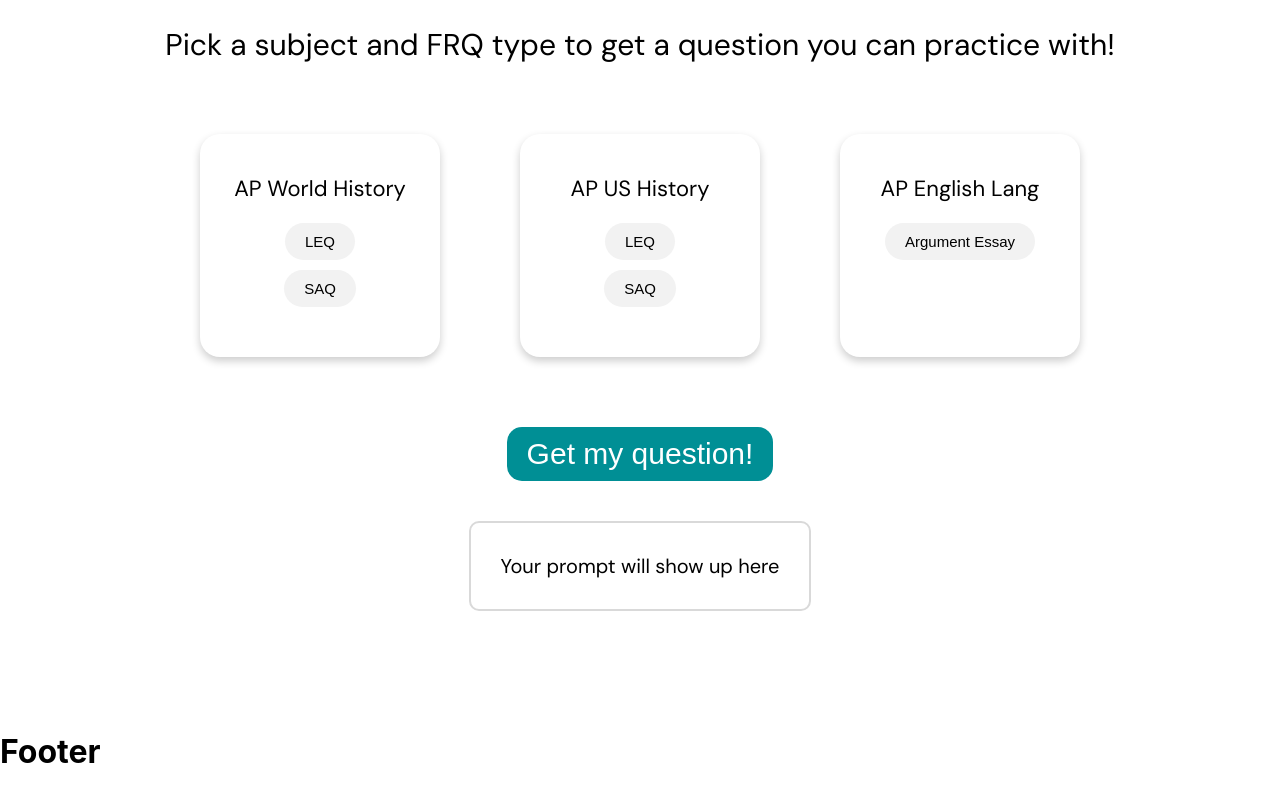
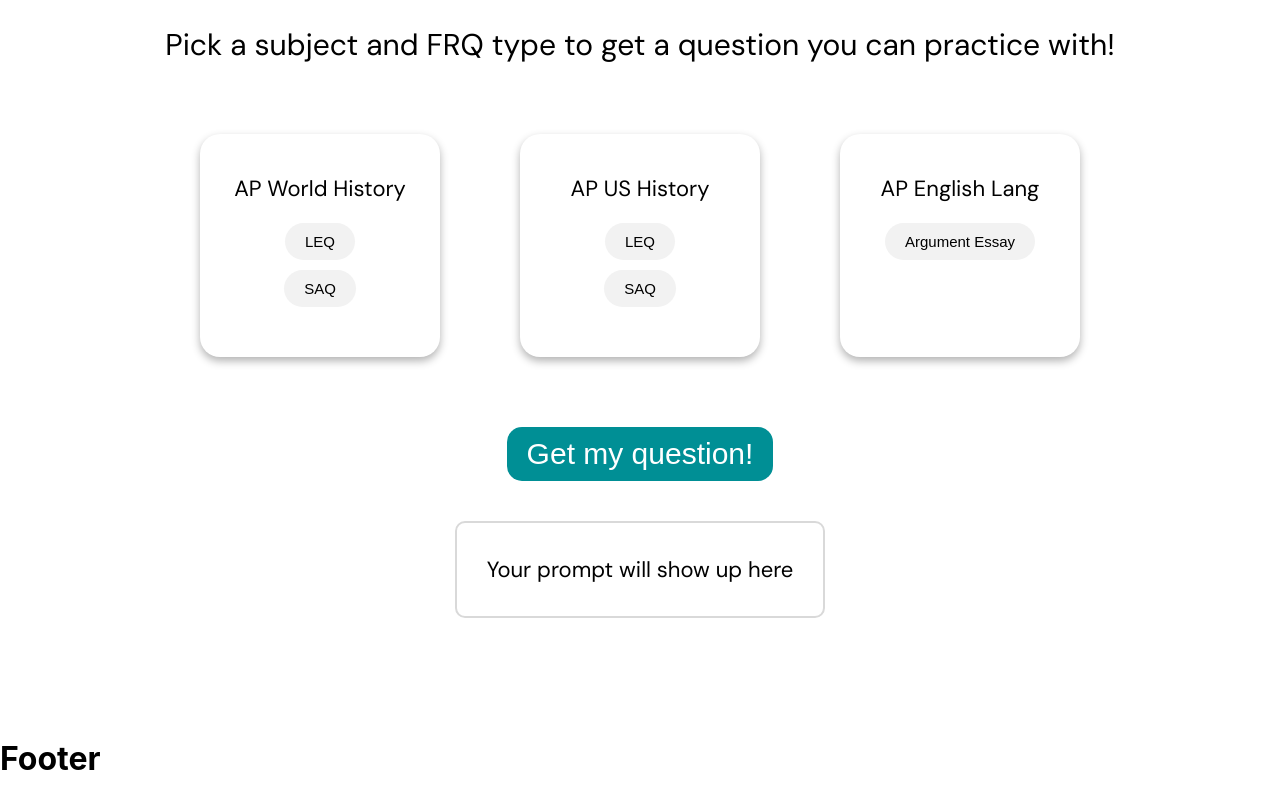
Before and after one commit to akshitk26/AI-grader-site, a React (Create React App) app in the folder frontend/: page /Generate in a window 1280 px wide. Shown: the part 569-1369 px from the top of the page. Built offline with nearby package versions, Linux system fonts and the light colour scheme.

Commit message:
install axios

```diff
--- a/frontend/package.json
+++ b/frontend/package.json
@@ -6,6 +6,7 @@
     "@testing-library/jest-dom": "^5.17.0",
     "@testing-library/react": "^13.4.0",
     "@testing-library/user-event": "^13.5.0",
+    "axios": "^1.6.7",
     "react": "^18.2.0",
     "react-dom": "^18.2.0",
     "react-router-dom": "^6.22.3",
--- a/frontend/src/pages/Generate/Generate.css
+++ b/frontend/src/pages/Generate/Generate.css
@@ -54,7 +54,7 @@
   flex-direction: column;
   margin: 0 40px;
   border: none; /* Remove the border */
-  box-shadow: 0 4px 8px rgba(0, 0, 0, 0.2);
+  box-shadow: 0 4px 8px rgba(0, 0, 0, 0.3);
   padding: 20px; /* Add padding for space inside the box */
   border-radius: 20px;
   width: 200px; /* Set fixed width for all subject sections */
@@ -117,6 +117,6 @@
     border: 2px solid #d9d9d9; /* Add border to the text section */
     border-radius: 10px; /* Add rounded corners */
     width: auto; /* Set width for the text section */
-    font-size: 20px;
+    font-size: 22px;
     text-align: center;
   }
```
Also changed, not shown: 1 other file (tests, documents, lock files or other folders).
